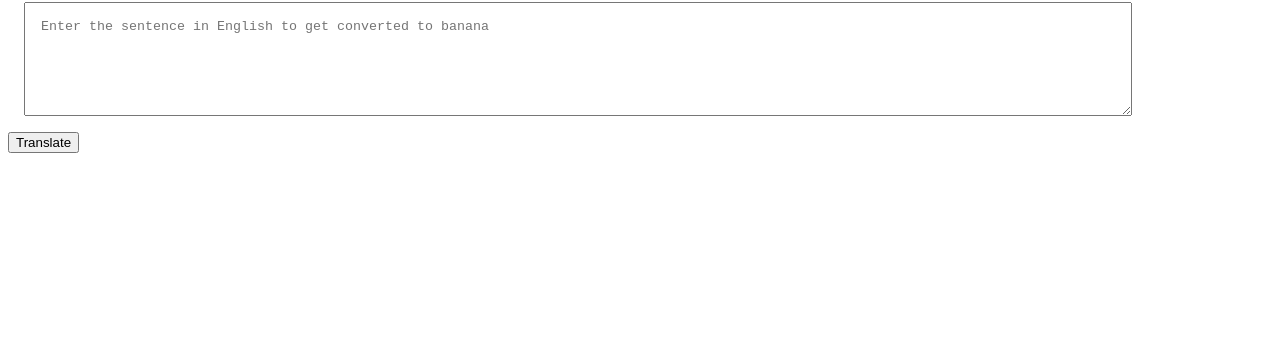
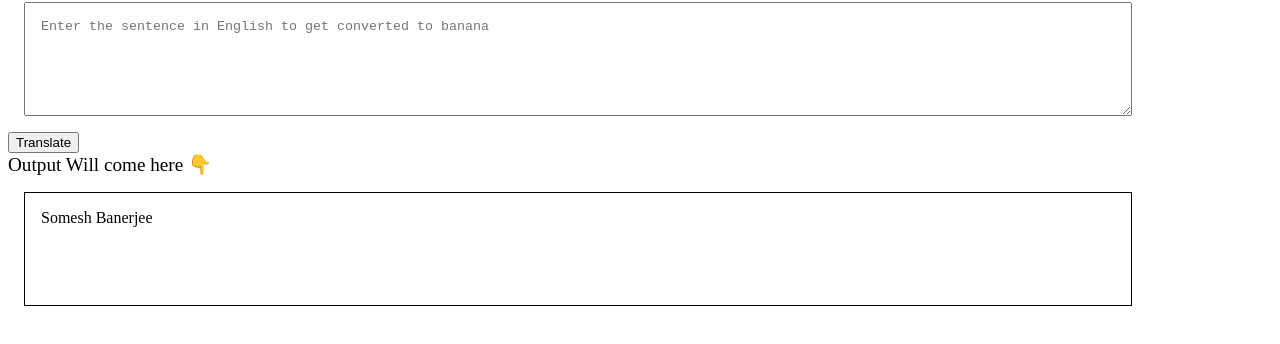
Before and after one commit to Somesh11097/banana-speak, a plain HTML site: page index.html in a window 1280 px wide. Shown: the part 78-422 px from the top of the page. Drawn offline with Linux system fonts and the light colour scheme.

Commit message:
doc:updated

```diff
--- a/app.js
+++ b/app.js
@@ -1,5 +1,8 @@
 var btnTranslate = document.querySelector("#btn-translate");
 var txtInput = document.querySelector("#txt-input");
+var outputDiv = document.querySelector("#output");
+
+outputDiv.innerText = " Somesh Banerjee";
 
 console.log(txtInput);
 
--- a/index.html
+++ b/index.html
@@ -15,25 +15,8 @@
     <button id="btn-translate">Translate</button>
 
 
-
-
-
-
-
-
-
-
-
-
-
-
-
-
-
-
-
-
-
+    <div style="font-size: larger;">Output Will come here 👇</div>
+    <div id="output"></div>
     <script src="app.js" type="text/javascript" ></script>
 </body>
 </html>
--- a/styles.css
+++ b/styles.css
@@ -5,3 +5,12 @@
     margin:1rem;
     padding: 1rem;
 }
+
+#output{
+    border:1px solid black;
+    height:10vh;
+    width:85%;
+    margin:1rem;
+    padding : 1rem;
+
+}
```
